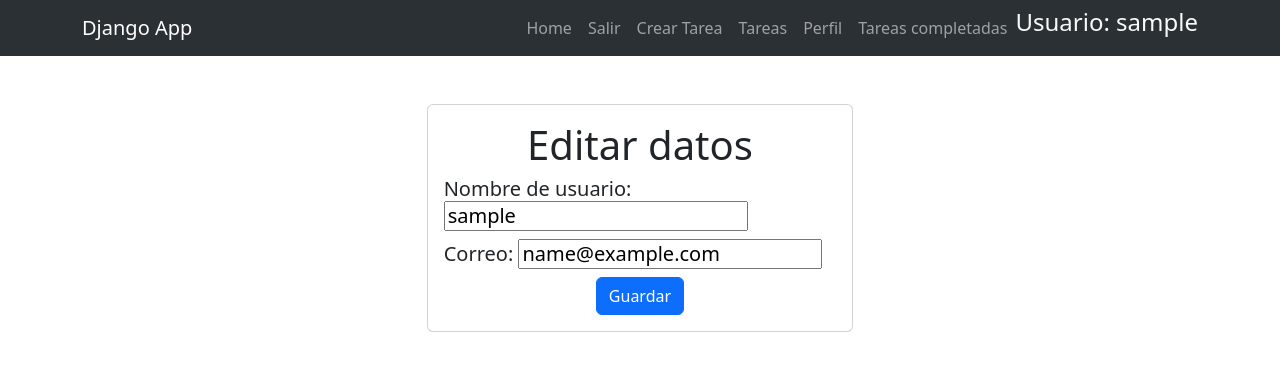
After one commit to Shadowkirito123/django-crud, a Django app: page /editarUsuario/1 in a window 1280 px wide. The commit adds this page. Shown: the top 371 px of the page. Run offline with Django 5.2, Linux system fonts and the light colour scheme; the visitor is signed in with stand-in values (Sample User, id 1); data comes from the database, SQL or seed files in the repository.

Commit message:
agragando editar nombre y mandar correo

```diff
--- a/djangocrud/__init__.py
+++ b/djangocrud/__init__.py
@@ -0,0 +1,2 @@
+import pymysql
+pymysql.install_as_MySQLdb()
--- a/djangocrud/urls.py
+++ b/djangocrud/urls.py
@@ -29,4 +29,8 @@ urlpatterns = [
     path('signin/', views.signip, name='signin'),
     path('createtask/', views.create_task, name='createtask'),
     path('tasks/<int:task_id>', views.task_detail, name='task detail'),
+    path('usuario/<int:user_id>', views.perfil, name='usuario'),
+    path('editarUsuario/<int:user_id>', views.editProfile, name='edit_usuario'),
+    path('solicitarContra/<int:user_id>', views.solicitarRestablecerContra, name='solicitarContraseña'),
+    path('restablacerClave/<int:user_id>', views.restablecer_contraseña, name='restablecerContra')
 ]
--- a/tasks/forms.py
+++ b/tasks/forms.py
@@ -1,4 +1,5 @@
 from django.forms import ModelForm
+from django.db import models
 from django import forms
 from .models import Task
 from django.contrib.auth.forms import UserCreationForm
--- a/tasks/templates/base.html
+++ b/tasks/templates/base.html
@@ -36,7 +36,15 @@
                 </li>
 
                 <li class="nav-item">
+                    <a class="nav-link" href="{% url 'usuario' user.id %}">Perfil</a>
+                </li>
+
+                <li class="nav-item">
                     <a class="nav-link" href="{% url 'task_complete' %}">Tareas completadas</a>
+                </li>
+
+                <li class="nav-item text-light">
+                    <h4>Usuario: {{user.username}}</h4>
                 </li>
                 {% else %}
                 <li class="nav-item">
--- /dev/null
+++ b/tasks/templates/edit_profile.html
@@ -0,0 +1,25 @@
+{% extends 'base.html' %}
+
+{% block content %}
+<div class="col-md-4 offset-md-4 mt-5">
+    <section class="card card-body">
+        <form action="" method="POST">
+            {% csrf_token %}
+            <h1 class="text-center">Editar datos</h1>
+            <h5><input type="hidden" name="id" value="{{datos.id}}"></h5>
+            <h5>Nombre de usuario: <input type="text" name="userName" value="{{datos}}"></h5>
+            <h5>Correo: <input type="email" name="userEmail" value="{{datos.email}}"></h5>
+
+            <div class="text-center">
+                <form action="{% url 'edit_usuario' user.id %}" method="POST">
+                    {% csrf_token %}
+                    <button class="btn btn-primary">
+                        Guardar
+                    </button>
+                </form>
+
+            </div>
+        </form>
+    </section>
+</div>
+{% endblock %}
--- /dev/null
+++ b/tasks/templates/restablecer_contraseña.html
@@ -0,0 +1,5 @@
+{% extends 'base.html' %}
+
+{% block content %}
+<h1>Correo</h1>
+{% endblock %}
--- a/tasks/views.py
+++ b/tasks/views.py
@@ -7,6 +7,9 @@ from .forms import TaskForm
 from .models import Task
 from django.utils import timezone
 from django.contrib.auth.decorators import login_required
+from django.core.mail import send_mail
+from django.contrib.auth.tokens import default_token_generator
+from django.urls import reverse
 # Create your views here.
 def home(request):
     return render(request, 'home.html')
@@ -22,8 +25,16 @@ def signup(request):
             #register user
             try:
                 user = User.objects.create_user(username=request.POST['username'], password=request.POST['password1'], email=request.POST['email'])
+                email1=request.POST['email']
                 user.save()
                 login(request, user)
+                send_mail(
+                'Hola desde django app',
+                'Felicidades has creado tu cuenta exitosamente',
+                'pruebadedjango46@gmail.com',
+                [email1],
+                fail_silently=False
+                )
                 return redirect('tasks')
             except IntegrityError:
                 return render(request,'signup.html',{
@@ -125,3 +136,44 @@ def delete_task(request, task_id):
         task.datecompleted = timezone.now()
         task.delete()
         return redirect('tasks')
+
+@login_required
+def perfil(request, user_id):
+    datos = User.objects.get(id=user_id)
+    return render(request, 'profile.html',{
+        'datos': datos
+    })
+
+@login_required
+def editProfile(request, user_id):
+        if request.method == 'GET':
+            datos = User.objects.get(id=user_id)
+            return render(request, 'edit_profile.html',{
+            'datos': datos
+        })
+        else:
+            user_id = request.POST['id']
+            name = request.POST['userName']
+            mail = request.POST['userEmail']
+
+            datos = User.objects.get(id=user_id)
+            datos.username = name
+            datos.email = mail
+            datos.save()
+            return redirect('/')
+
+def solicitarRestablecerContra(request, user_id):
+        user = User.objects.get(id=user_id)
+        token = default_token_generator(user)
+        reset_url = request.build_absolute_uri(reverse('restablecer_contraseña', args=[token]))
+        send_mail(
+            'Restablecer tu contraseña',
+            f'Por favor, haz clic en el siguiente enlace para restablecer tu contraseña: {reset_url}',
+            'pruebadedjango46@gmail.com',
+            [user.email],
+            fail_silently=False
+        )
+        return redirect(request, 'restablecer_contraseña.html')
+
+def restablecer_contraseña(request):
+    return render(request, 'restablecer_contraseña.html')
```
Also changed, not shown: djangocrud/settings.py (+21 -5 lines), tasks/templates/home.html (+7 -2 lines), tasks/templates/profile.html (added, +33 -0 lines).
